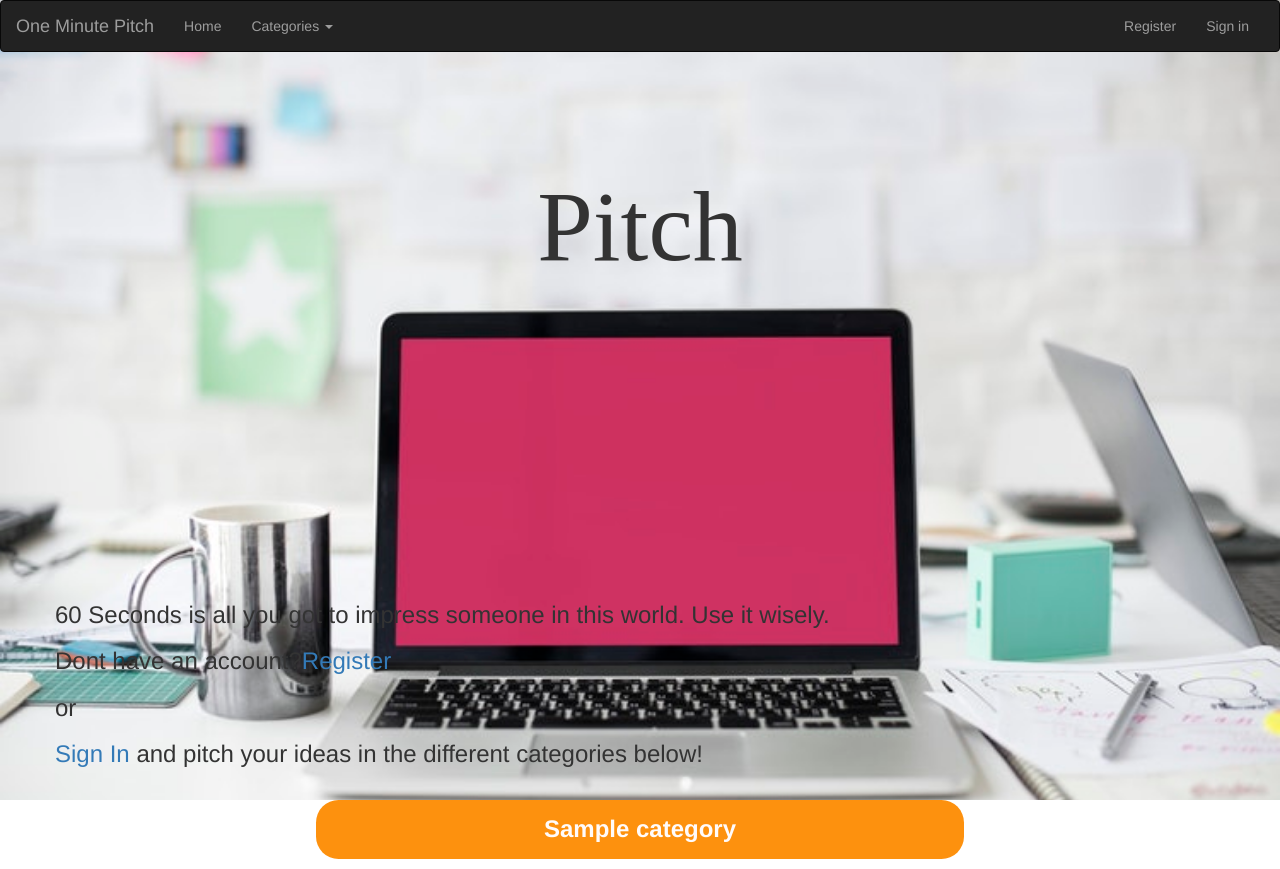
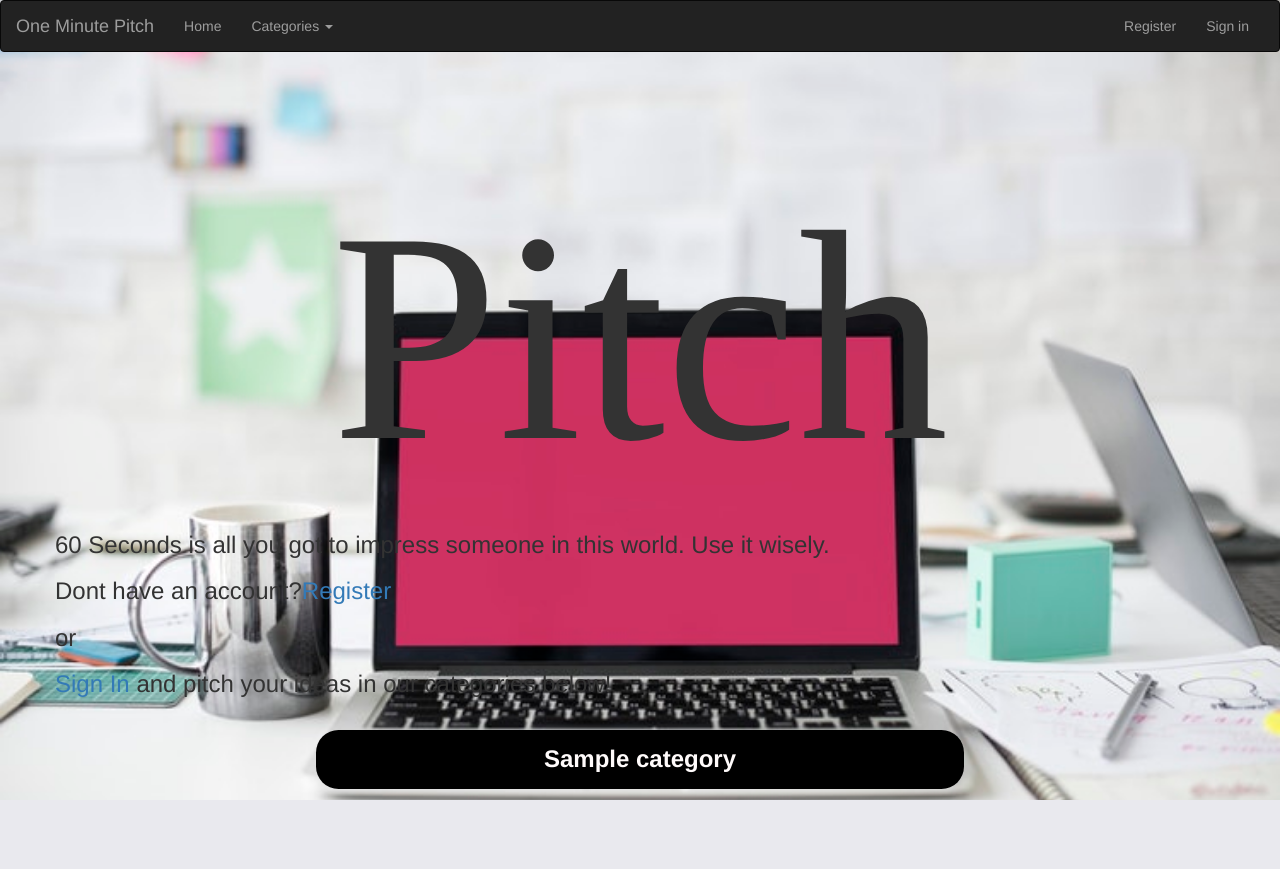
Before and after one commit to Nicholas-muchiri/Pitch, a Flask app: page / in a window 1280 px wide. After the commit the page ends 800 px from the top, so only its background shows below. Run offline with Flask 2, Linux system fonts and the light colour scheme; tables that the repository leaves empty hold one stand-in row (values such as "Sample post"); some libraries are stand-ins or nearby versions; some web fonts are replaced.

Commit message:
index.html updated

```diff
--- a/app/static/css/styles.css
+++ b/app/static/css/styles.css
@@ -29,7 +29,7 @@ html, body {
     list-style: none;
 }
 .category-button {
-    background-color: rgb(253, 145, 14);
+    background-color: black;
     border-radius: 22.5px;
     border: none;
     color: rgb(255, 251, 251);
@@ -38,7 +38,7 @@ html, body {
     margin-top: 2%;
 }
 .category-button:hover {
-    background-color: rgba(252, 195, 7, 0.932);
+    background-color: black;
 
 }
 .category-button h3 {
@@ -47,11 +47,11 @@ html, body {
 }
 #title-home {
     padding-top: 8rem;
-    padding-bottom: 30rem;
+    padding-bottom: 1rem;
     display: flex;
     justify-content: center;
     font-family: 'Lovers Quarrel';
-    font-size: 10rem;
+    font-size: 300px;
 
 /* base.html */
 .navbar {
--- a/app/templates/index.html
+++ b/app/templates/index.html
@@ -11,7 +11,11 @@
  "static/image/pitch.jpeg",
  "static/image/pitch1.jpeg",
  "static/image/pitch2.jpeg",
- "static/image/pitch3.jpeg"],
+ "static/image/pitch3.jpeg",
+ "static/image/pitch5.jpeg",
+ "static/image/pitch6.jpeg",
+ "static/image/pitch7.jpeg",
+ "static/image/pitch8.jpeg"],
  {duration: 3000, fade: 1750});
  });
  </script>
@@ -22,7 +26,7 @@
             <h3>60 Seconds is all you got to impress someone in this world.
             Use it wisely.</h3>
             <h3> Dont have an account?<a href="authenticate/register">Register</a></h3> <h3> or </h3> <h3><a href="/authenticate/login">Sign In</a>
-            and pitch your ideas in the different categories below! </h3>
+            and pitch your ideas in our categories below! </h3>
         </div>
         <ul class="category-list text-center">
             {{macro.displayCategories(category)}}
```
Also changed, not shown: app/static/image/imagine.jpeg (added), app/static/image/pitch4.jpeg (added), app/static/image/pitch5.jpeg (added), app/static/image/pitch6.jpeg (added), app/static/image/pitch7.jpeg (added), app/static/image/pitch8.jpeg (added).
